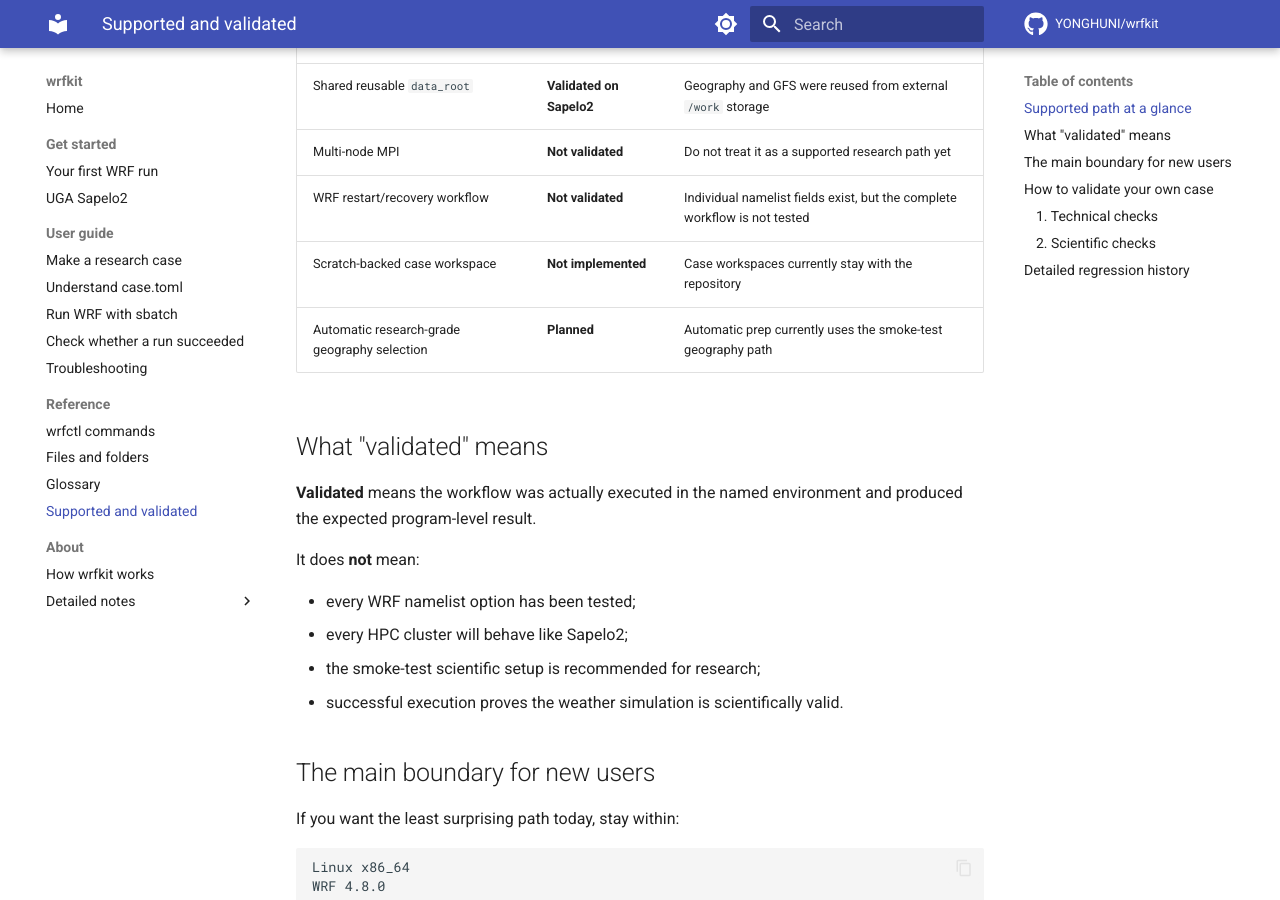
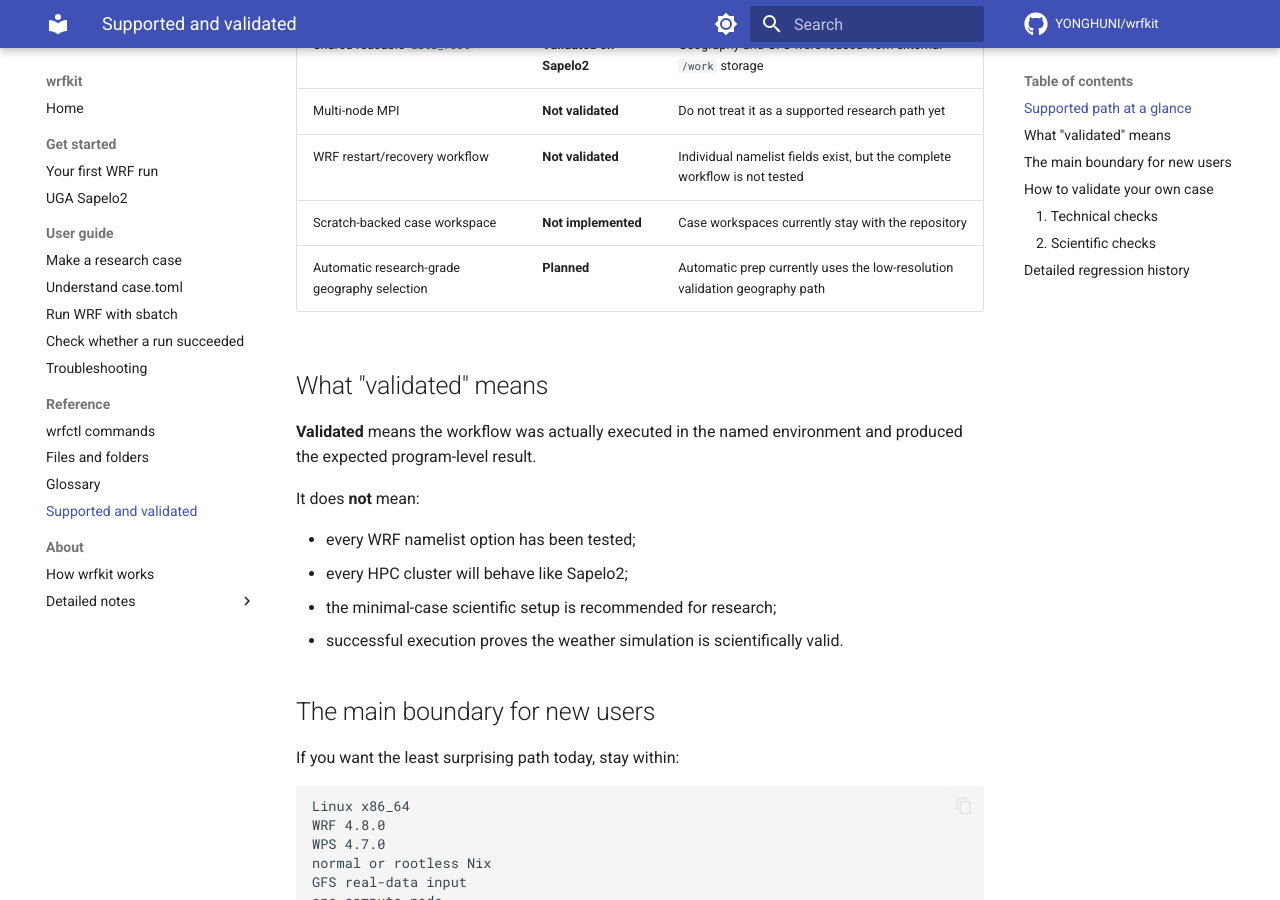
Before and after one commit to YONGHUNI/wrfkit, an MkDocs documentation site: the page built from docs/validation.md, in a window 1280 px wide and 900 px high, scrolled down 1096 px. Built offline with MkDocs 1.6.1 and Material for MkDocs 9.7.7, drawn with Linux system fonts in a browser that asks for light colours; comment, search, counter and statistics services are not loaded.

Commit message:
docs: finish minimal-case terminology cleanup

```diff
--- a/docs/validation.md
+++ b/docs/validation.md
@@ -28,7 +28,7 @@ tested end to end.
 | Multi-node MPI | **Not validated** | Do not treat it as a supported research path yet |
 | WRF restart/recovery workflow | **Not validated** | Individual namelist fields exist, but the complete workflow is not tested |
 | Scratch-backed case workspace | **Not implemented** | Case workspaces currently stay with the repository |
-| Automatic research-grade geography selection | **Planned** | Automatic prep currently uses the smoke-test geography path |
+| Automatic research-grade geography selection | **Planned** | Automatic prep currently uses the low-resolution validation geography path |
 
 ## What "validated" means
 
@@ -39,7 +39,7 @@ It does **not** mean:
 
 - every WRF namelist option has been tested;
 - every HPC cluster will behave like Sapelo2;
-- the smoke-test scientific setup is recommended for research;
+- the minimal-case scientific setup is recommended for research;
 - successful execution proves the weather simulation is scientifically valid.
 
 ## The main boundary for new users
```
Also changed, not shown: docs/development/validation-notes.md (+2 -2 lines), docs/reference/case-toml.md (+1 -1 lines).
